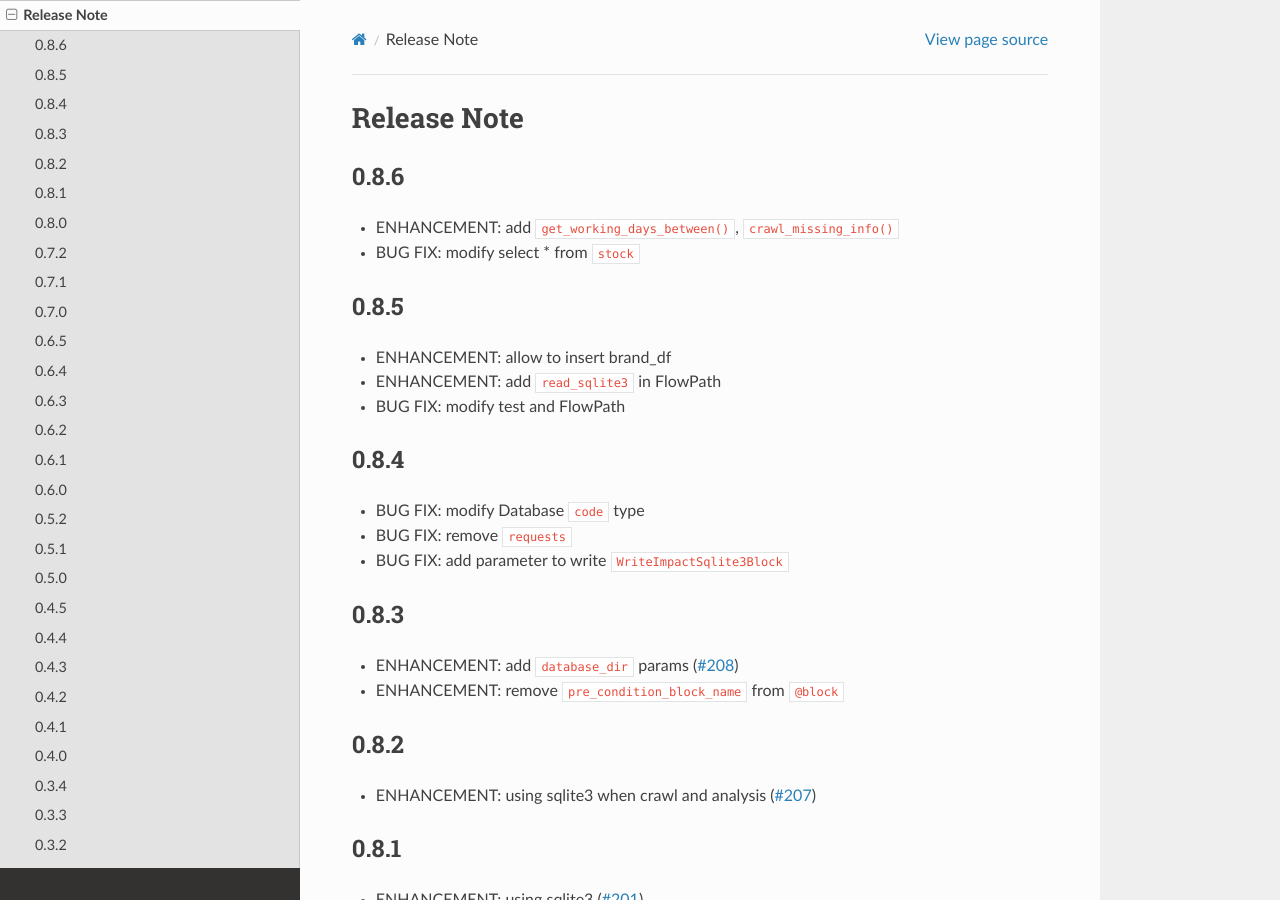
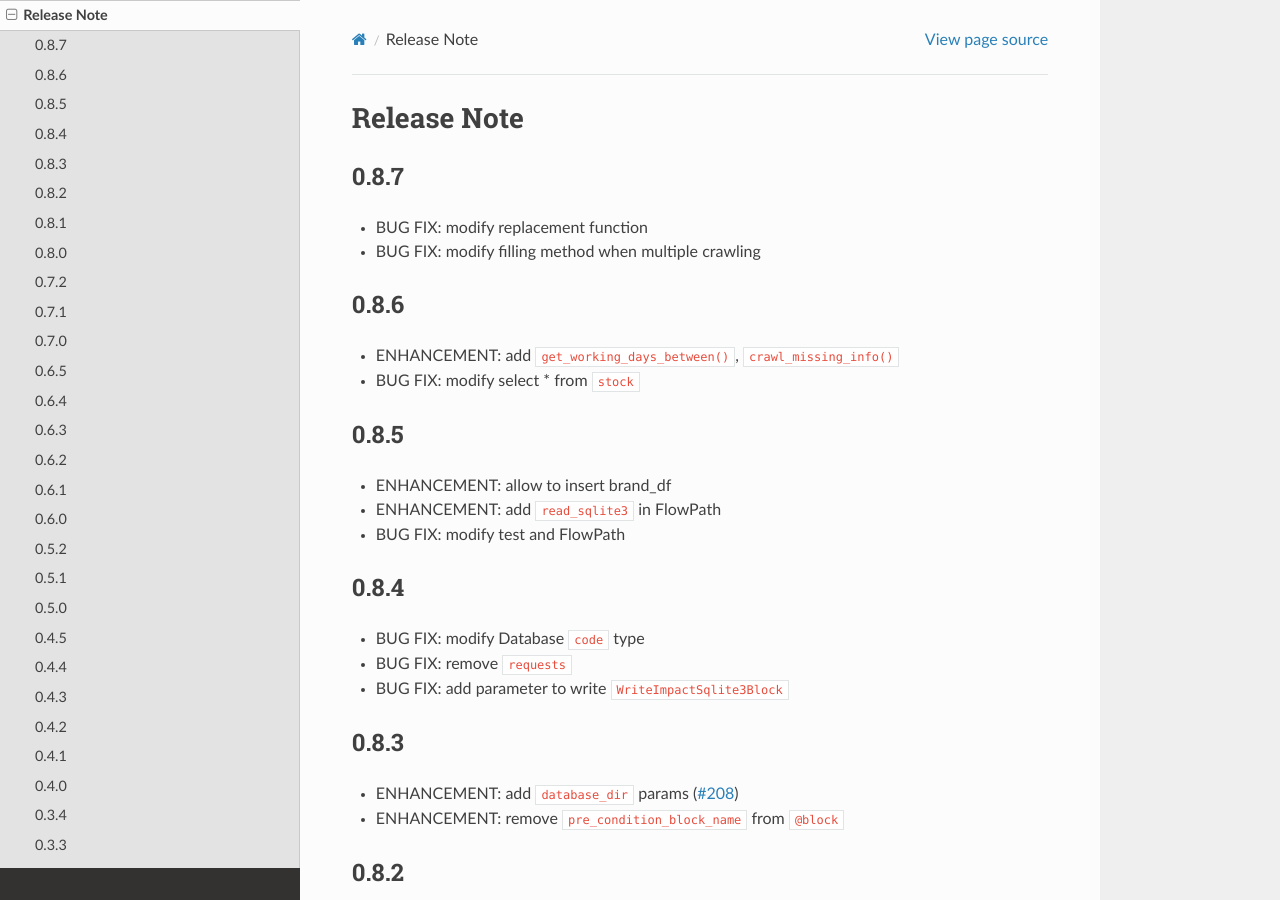
Before and after one commit to gsy0911/kabutobashi, a Sphinx documentation site: the page built from docs/sources/release.md, in a window 1280 px wide and 900 px high. Built offline with Sphinx 7.4.7 and the Read the Docs theme 2.0.0, drawn with Linux system fonts in a browser that asks for light colours.

Commit message:
update docs

```diff
--- a/docs/sources/release.md
+++ b/docs/sources/release.md
@@ -1,4 +1,9 @@
 # Release Note
+
+## 0.8.7
+
+- BUG FIX: modify replacement function
+- BUG FIX: modify filling method when multiple crawling
 
 ## 0.8.6
 
```
